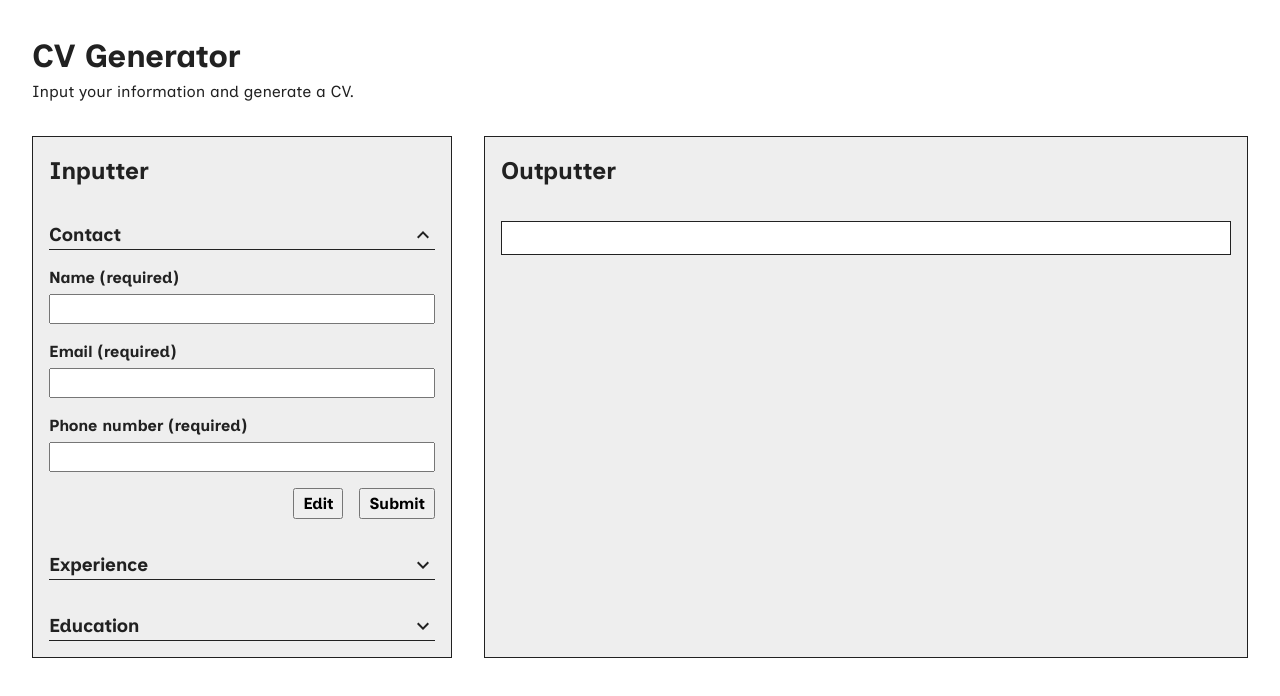
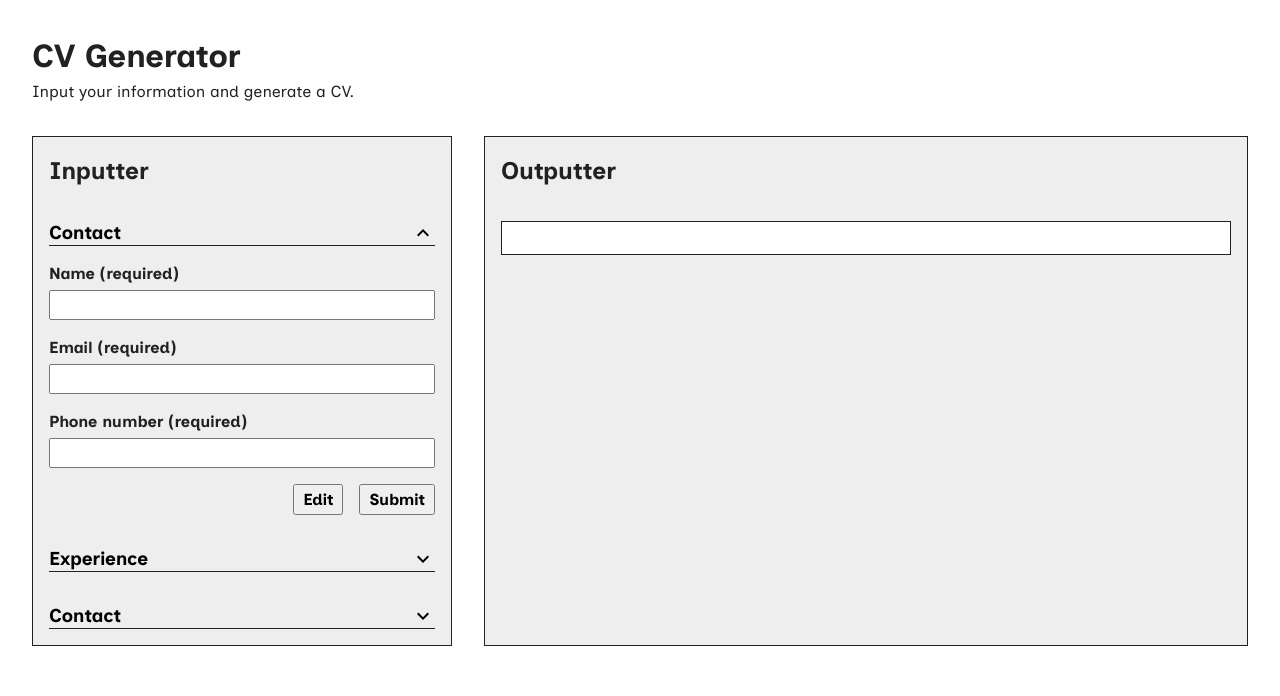
Before and after one commit to dsmchen/cv-app, a React (Vite) app: page / in a window 1280 px wide. Shown: the top 696 px of the page. Built offline with nearby package versions, Linux system fonts and the light colour scheme.

Commit message:
refactor: add AccordionButton component

```diff
--- /dev/null
+++ b/src/components/buttons/AccordionButton.jsx
@@ -0,0 +1,16 @@
+import Icon from '@mdi/react';
+import { mdiChevronUp } from '@mdi/js';
+import { mdiChevronDown } from '@mdi/js';
+
+export default function AccordionButton({ label, open, setOpen }) {
+  function handleClick() {
+    setOpen(!open);
+  }
+
+  return (
+    <button type="button" onClick={handleClick}>
+      <span>{label}</span>
+      <Icon path={open ? mdiChevronUp : mdiChevronDown} size={1} />
+    </button>
+  );
+}
--- a/src/components/forms/ContactForm.jsx
+++ b/src/components/forms/ContactForm.jsx
@@ -1,7 +1,5 @@
-import Icon from '@mdi/react';
-import { mdiChevronUp } from '@mdi/js';
-import { mdiChevronDown } from '@mdi/js';
 import '../../styles/Form.css';
+import AccordionButton from '../buttons/AccordionButton';
 import TextInput from '../fields/TextInput';
 import EmailInput from '../fields/EmailInput';
 import TelInput from '../fields/TelInput';
@@ -15,15 +13,10 @@ export default function ContactForm({ contact, setContact }) {
   const [telError, setTelError] = useState(false);
   const [open, setOpen] = useState(true);
 
-  function handleClick() {
-    setOpen(!open);
-  }
-
   return (
-    <form>
-      <h3 onClick={handleClick}>
-        <span>Contact</span>
-        <Icon path={open ? mdiChevronUp : mdiChevronDown} size={1} />
+    <form noValidate>
+      <h3>
+        <AccordionButton label="Contact" open={open} setOpen={setOpen} />
       </h3>
       <div className={open ? 'fields' : 'closed fields'}>
         <TextInput
--- a/src/components/forms/EducationForm.jsx
+++ b/src/components/forms/EducationForm.jsx
@@ -1,7 +1,5 @@
-import Icon from '@mdi/react';
-import { mdiChevronUp } from '@mdi/js';
-import { mdiChevronDown } from '@mdi/js';
 import '../../styles/Form.css';
+import AccordionButton from '../buttons/AccordionButton';
 import TextInput from '../fields/TextInput';
 import DateInput from '../fields/DateInput';
 import CheckboxInput from '../fields/CheckboxInput';
@@ -63,15 +61,10 @@ export default function EducationForm({ education, setEducation }) {
     );
   }
 
-  function handleClick() {
-    setOpen(!open);
-  }
-
   return (
-    <form>
-      <h3 onClick={handleClick}>
-        <span>Education</span>
-        <Icon path={open ? mdiChevronUp : mdiChevronDown} size={1} />
+    <form noValidate>
+      <h3>
+        <AccordionButton label="Contact" open={open} setOpen={setOpen} />
       </h3>
       <div className={open ? 'fields' : 'closed fields'}>
         {educationList}
--- a/src/components/forms/ExperienceForm.jsx
+++ b/src/components/forms/ExperienceForm.jsx
@@ -1,7 +1,5 @@
-import Icon from '@mdi/react';
-import { mdiChevronUp } from '@mdi/js';
-import { mdiChevronDown } from '@mdi/js';
 import '../../styles/Form.css';
+import AccordionButton from '../buttons/AccordionButton';
 import TextInput from '../fields/TextInput';
 import DateInput from '../fields/DateInput';
 import CheckboxInput from '../fields/CheckboxInput';
@@ -72,16 +70,11 @@ export default function ExperienceForm({ experience, setExperience }) {
     );
   }
 
-  function handleClick() {
-    setOpen(!open);
-  }
-
   return (
-    <form>
-      <h3 onClick={handleClick}>
-        <span>Experience</span>
-        <Icon path={open ? mdiChevronUp : mdiChevronDown} size={1} />
-      </h3>{' '}
+    <form noValidate>
+      <h3>
+        <AccordionButton label="Experience" open={open} setOpen={setOpen} />
+      </h3>
       <div className={open ? 'fields' : 'closed fields'}>
         {experienceList}
         <FormButtonGroup
--- a/src/styles/Form.css
+++ b/src/styles/Form.css
@@ -5,11 +5,18 @@ form {
 }
 
 form h3 {
+  border-bottom: 1px solid var(--gray-900);
+}
+
+form h3 button {
+  border: 0;
+  padding: 0;
+  background: none;
+  width: 100%;
   cursor: pointer;
   display: flex;
   align-items: center;
   justify-content: space-between;
-  border-bottom: 1px solid var(--gray-900);
 }
 
 form .fields {
```
